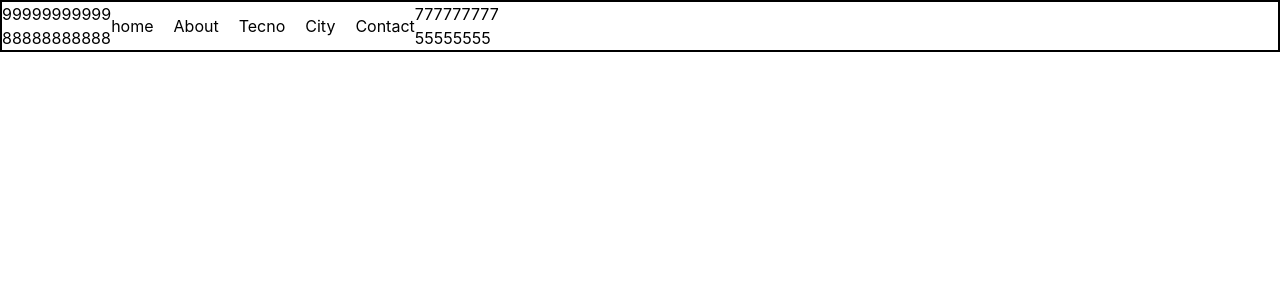
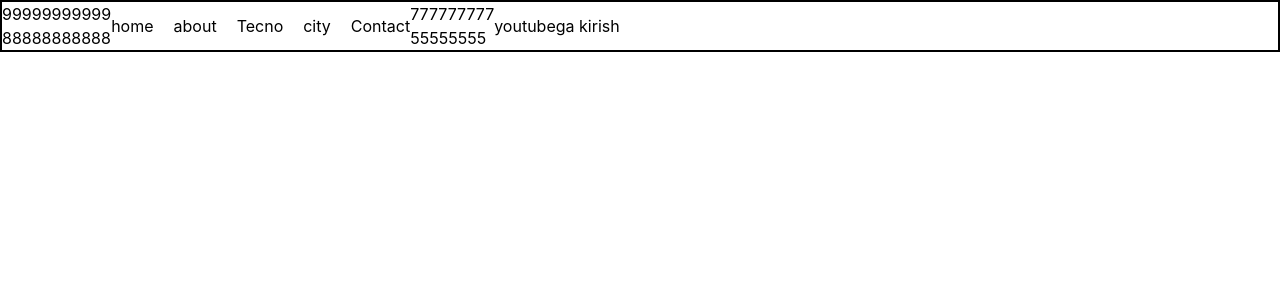
Before and after one commit to mahmudjonuktamov77-cmd/sayt, a React (Vite) app: page / in a window 1280 px wide. Shown: the top 300 px of the page. Built offline with nearby package versions, Linux system fonts and the light colour scheme.

Commit message:
ishladi
mana

```diff
--- a/src/App.jsx
+++ b/src/App.jsx
@@ -18,16 +18,19 @@ const App = () => {
                 <span>88888888888</span>
                </p>
              <ul className='flex justify-evenly  gap-[20px]'>
-              <li><Link to="./"></Link>home</li>
-              <li><Link to="/About"></Link>About</li>
-              <li><Link to="/Tecno"></Link>Tecno</li>
-              <li><Link to="/City"></Link>City</li>
-              <li><Link to="/Contact"></Link>Contact</li>
+              <li><Link to="./">home</Link></li>
+              <li><Link to="/About">about</Link></li>
+              <li><Link to="/Tecno">Tecno</Link></li>
+              <li><Link to="/City">city</Link></li>
+              <li><Link to="/Contact">Contact</Link></li>
              </ul>
                 <p>
                   <span>777777777</span> <br />
                   <span>55555555</span>
                 </p>
+
+                <a href=""></a>
+                youtubega kirish
             <button className=''></button>
 
 
```
